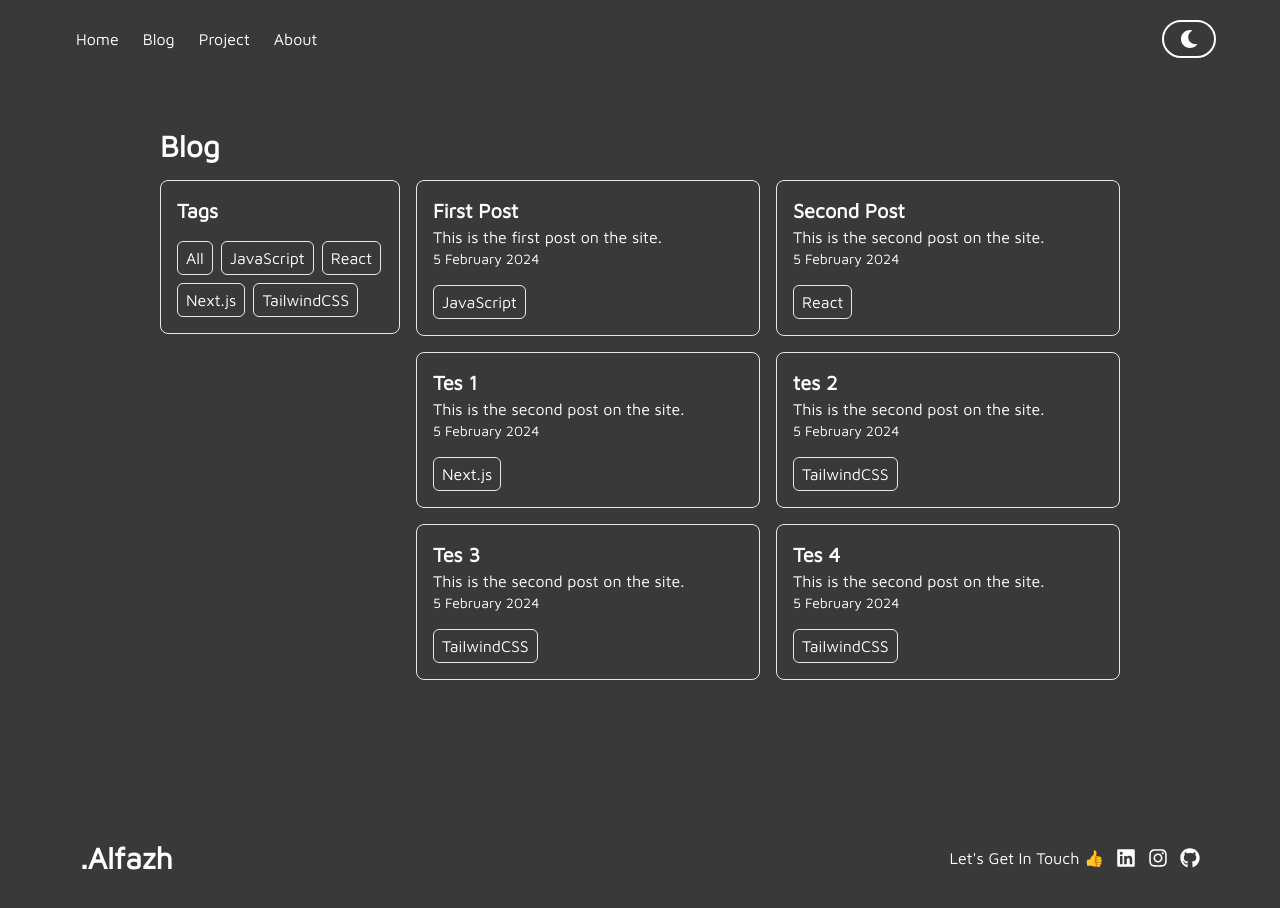
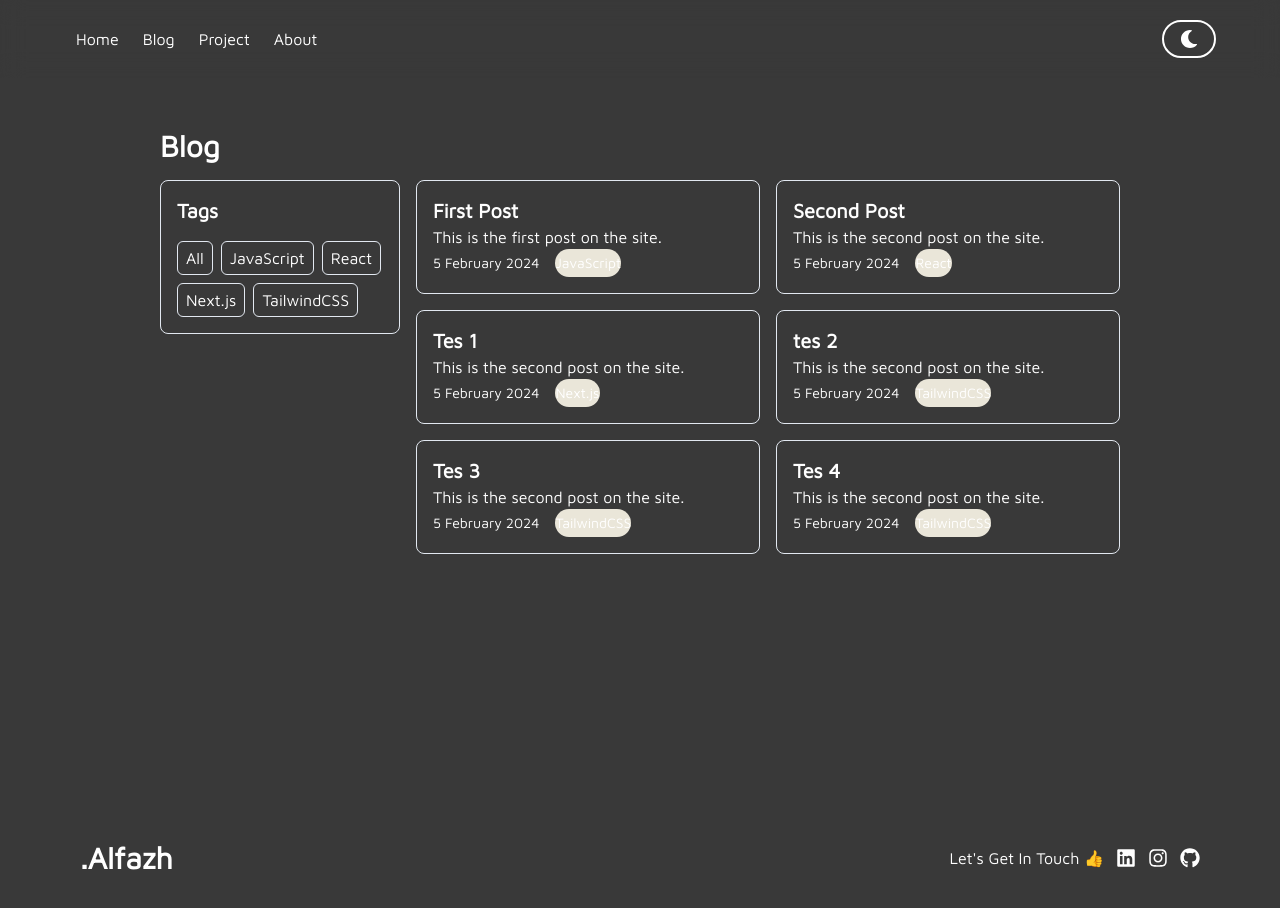
Before and after one commit to alfazh123/Alfazh-page, a Next.js app: page /blog in a window 1280 px wide. Shown: the top 908 px of the page. Built offline with nearby package versions, Linux system fonts and the light colour scheme.

Commit message:
add color for tag on blog card

```diff
--- a/app/components/blog/card-blog.tsx
+++ b/app/components/blog/card-blog.tsx
@@ -24,10 +24,12 @@ export default function CardBlog({
                             {title}
                         </h2>
                         <p>{description}</p>
-                        <p className="text-sm text-slate-400">{date}</p>
-                    </div>
-                    <div className="flex [&_p]:px-2 [&_p]:py-1 [&_p]:border-solid [&_p]:border [&_p]:border-slate700 dark:[&_p]:border-slate200 [&_p]:rounded-md gap-2 ">
-                        <p>{tag}</p>
+                        <div className="inline-flex gap-4 justify-center items-center">
+                            <p className="text-sm text-slate-400">{date}</p>
+                            <p className="flec px-3l py-1 bg-sand100 rounded-full text-sm">
+                                {tag}
+                            </p>
+                        </div>
                     </div>
                 </div>
             </Link>
--- a/tailwind.config.ts
+++ b/tailwind.config.ts
@@ -63,6 +63,7 @@ module.exports = {
             slate700: "#334155",
             slate800: "#1e293b",
             sand: "#DFD8BC",
+            sand100: "#eae6d9",
         },
     },
     plugins: [require("@tailwindcss/typography")],
```
